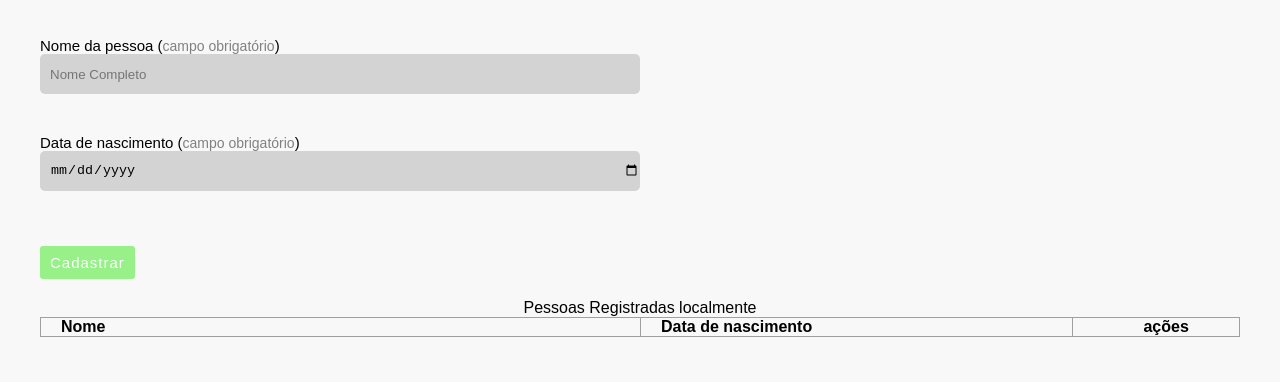
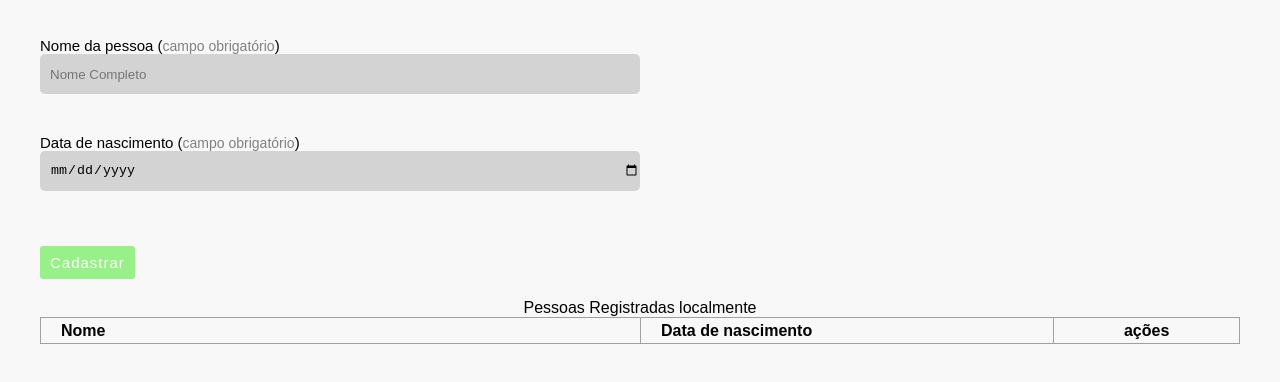
Before and after one commit to kevinzanao/form-local-storage, a plain HTML site: page index.html in a window 1280 px wide. Shown: the part 120-502 px from the top of the page. Drawn offline with Linux system fonts and the light colour scheme.

Commit message:
style adjustment

```diff
--- a/style.css
+++ b/style.css
@@ -83,6 +83,7 @@ header h1 {
 
 #table thead tr th {
   text-align: left;
+  padding: 3.5px 20px;
 }
 
 #table thead tr th:nth-child(3) {
```
